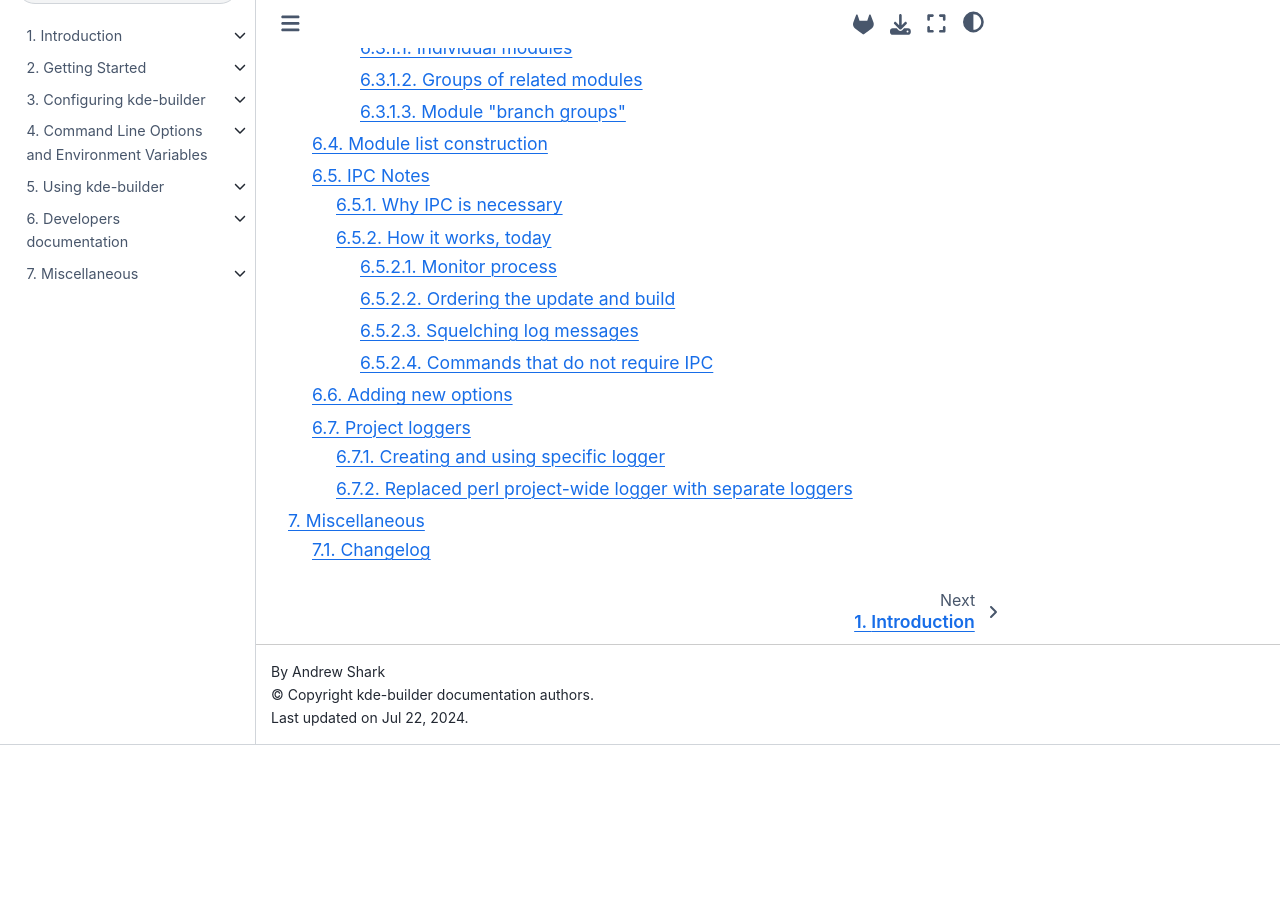
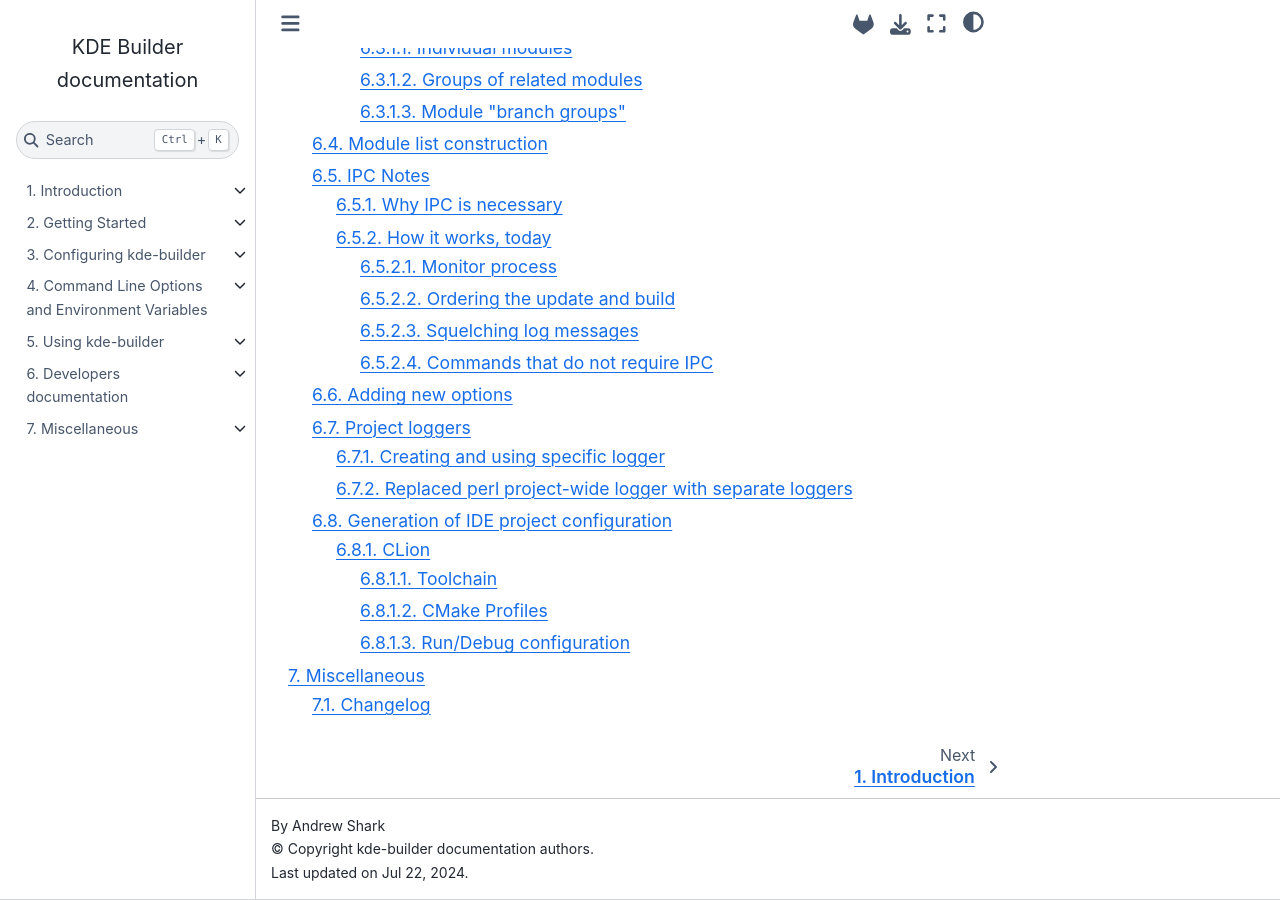
Before and after one commit to KDE/kde-builder, a Sphinx documentation site: the page built from doc/index.md, in a window 1280 px wide and 900 px high, scrolled down 3504 px. Built offline with Sphinx 7.4.7 and the Sphinx Book theme 1.1.4, drawn with Linux system fonts in a browser that asks for light colours; pages that are not in the unit, such as notebooks, are missing from menus; before the commit the page ends 4249 px from its top, so only the background shows below that; some of the changed lines change nothing that is shown.

Commit message:
Explain the clion project configuration generation

````diff
--- /dev/null
+++ b/doc/developer/ide-configs-generation.md
@@ -0,0 +1,52 @@
+# Generation of IDE project configuration
+
+Here are the notes about how some IDE configuration works, and why we did generation one way or another.
+
+## CLion
+
+### Toolchain
+
+[CLion Toolchain documentation](https://www.jetbrains.com/help/clion/how-to-create-toolchain-in-clion.html#cmake-toolchain)
+
+Specifies the C and C++ compilers, cmake path, build tool path (ninja, make) and debugger path (gdb, lldb).
+It is not project-specific, and so we do not want to configure a toolchain for each project - otherwise there will be a lot of them visible in selection list.
+
+It can source a shell script to define environment. The environment is applied to _everything_: configure, build, and run/debug.
+
+Cmake profiles (see below) name specific toolchain they use, so we ask user to create a toolchain named "KDE Builder Toolchain", and we use that name in cmake
+profile that we generate.
+
+### CMake Profiles
+
+[CLion CMake profiles documentation](https://www.jetbrains.com/help/clion/cmake-profile.html)
+
+Defines toolchain name to use, cmake configure options, build directory, and environment variables.
+
+The environment variables you specify in the profile affect CMake generation and build, but not the binary launch.
+
+If project has CMakePresets.json, in CMake Profiles there will be read-only profiles shown based on presets. Thankfully, they are disabled by default, so we
+should not care of them.
+
+Currently, it is not possible to source the script in cmake profiles. See
+[this](https://youtrack.jetbrains.com/issue/CPP-25319/Modify-environment-with-script-before-running-CMake) issue.
+
+So we currently cannot just point to kde-builder.env. We inject each variable manually.
+
+### Run/Debug configuration
+
+[CLion Run/debug configurations documentation](https://www.jetbrains.com/help/clion/run-debug-configuration.html)
+
+We replicate the behavior of kde-builder when using --run. KDE Builder launches from install directory, and sources prefix.sh from build directory and file
+from source-when-start-program option.
+
+Currently, it is not possible to source several scripts, see
+[this](https://youtrack.jetbrains.com/issue/CPP-39528/Add-ability-to-use-several-env-files-in-CLion-Run-Debug-configurations) issue.
+And so, because the content of prefix.sh is predictable, we inject variables from there manually, and we point to the source-when-start-program file
+for sourcing.
+
+The syntax of variables in JetBrains IDEs is limited, and currently does not support expansion like in shell, see
+[this](https://youtrack.jetbrains.com/issue/IJPL-158293/Add-ability-to-use-shell-expansion-with-a-default-value-in-environment-variables-for-run-configurations) issue.
+So I currently just use all possible paths for such variables. I.e. for `${XDG_DATA_DIRS:-/usr/local/share/:/usr/share/}` I use
+`$XDG_DATA_DIRS$:/usr/local/share/:/usr/share/`.
+
+In the target, we select "All targets", because kde-builder does not specify a target when building, and this implicitly means all targets.
--- a/doc/developer/index.md
+++ b/doc/developer/index.md
@@ -7,9 +7,9 @@
 ```{toctree}
 concepts
 appendix-modules
-Module
 Internals
 IPC-notes
 adding-new-options
 adding-logger
+ide-configs-generation
 ```
````
